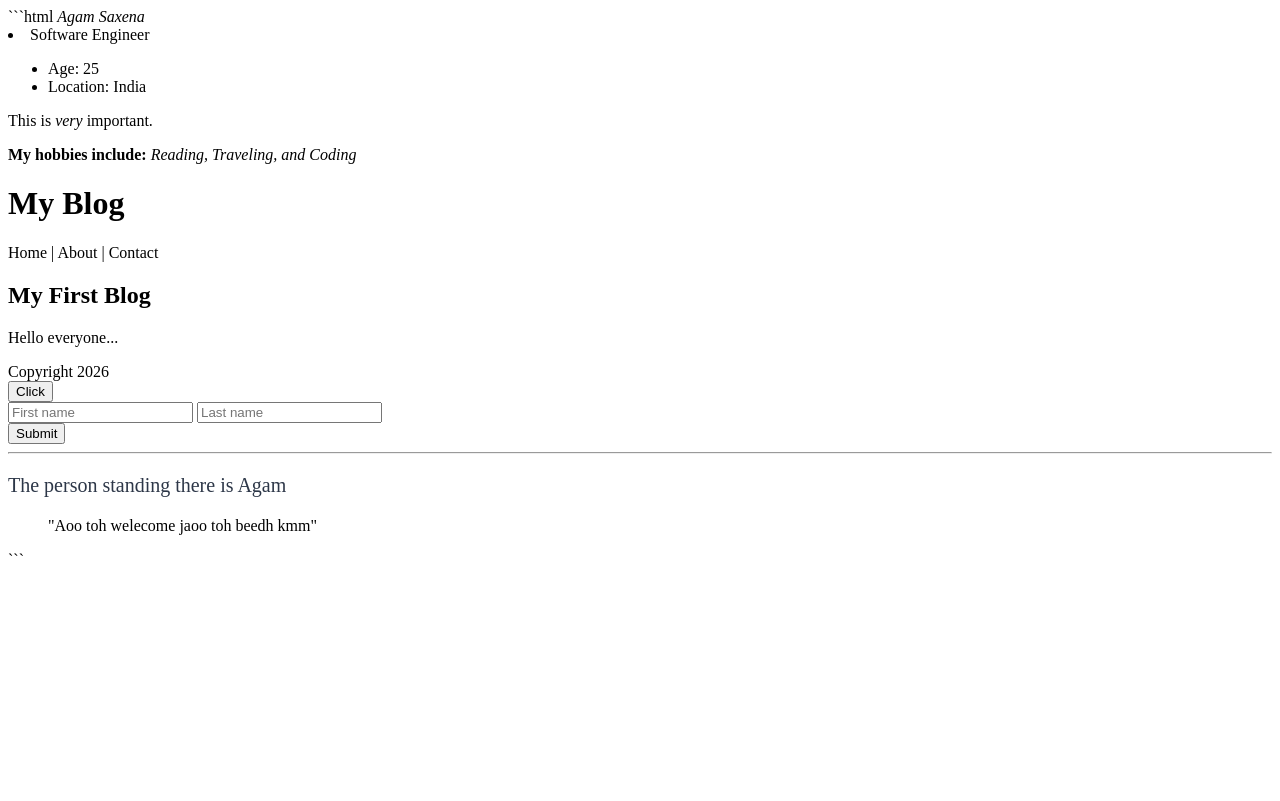
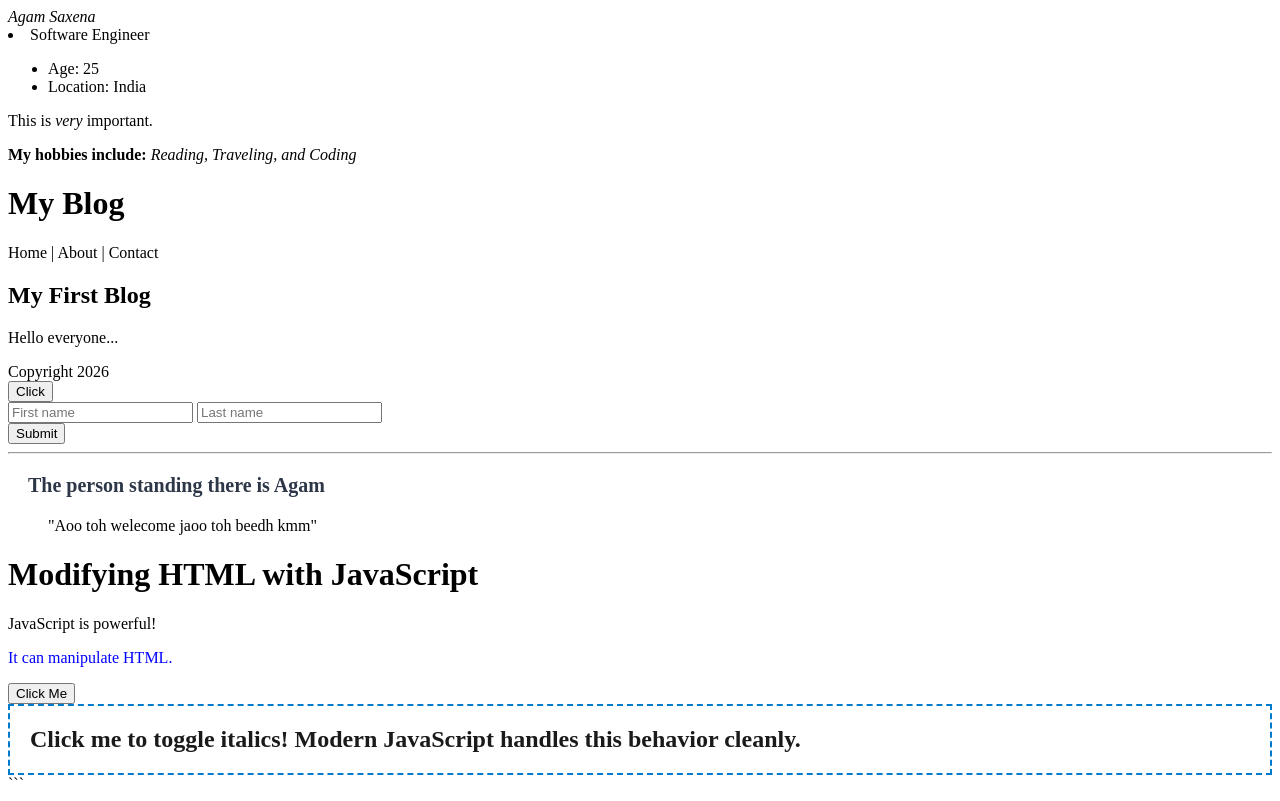
Before and after one commit to imagam18/SDE, a plain HTML site: page index.html in a window 1280 px wide. Drawn offline with Linux system fonts and the light colour scheme.

Commit message:
Java Script html Folder

````diff
--- a/index.html
+++ b/index.html
@@ -1,4 +1,3 @@
-```html
 <!DOCTYPE html>
 <html lang="en">
 
@@ -6,7 +5,7 @@
     <meta charset="UTF-8">
     <meta name="viewport" content="width=device-width, initial-scale=1.0">
     <title>Document</title>
-    <script src="./index.js"></script>
+    <script src="./index.js" defer></script>
     <link rel="stylesheet" href="style.css">
 </head>
 
@@ -57,6 +56,21 @@
     <br>
     <hr>
     <p id="output">The person standing there is <span>Agam</span><blockquote>"Aoo toh welecome jaoo toh beedh kmm"</blockquote></p>
+
+    <h1>Modifying HTML with JavaScript</h1>
+
+     <p id="para1">JavaScript is powerful!</p>
+     <p id="para2">It can manipulate HTML.</p>
+
+
+     <!-- Replace old tags with these -->
+    <!-- No JavaScript mixed in here at all -->
+    <button id="my-clickable-div">Click Me</button>
+
+    <div id="click-demo">
+    Click me to toggle italics! Modern JavaScript handles this behavior cleanly.
+    </div>
+
 </body>
 </html>
 ```
--- a/index.js
+++ b/index.js
@@ -16,3 +16,40 @@ function submitForm() {
         alert("Form submitted!");
     }
 }
+
+document.getElementById("para2").style.color = "blue";
+
+//User response by the javascript code
+
+// Step 1: Find the HTML element in the DOM tree
+const myDiv = document.querySelector("#my-clickable-div");
+
+// Step 2: Define what the handler function should do
+function myClickFunction() {
+     alert("This is a modern JavaScript message!");
+}
+
+// Step 3: Tell the browser to listen for the event entirely in JS
+myDiv.addEventListener("click", myClickFunction);
+
+
+
+
+
+// 1. TARGET: Sabse pehle DOM tree se element ko pakdo
+const demoBox = document.querySelector("#click-demo");
+
+// 2. LOGIC (Handler): Arrow function banao jo decide karega kya karna hai
+const toggleItalics = () => {
+    // Check karo ki kya font pehle se italic hai
+    if (demoBox.style.fontStyle !== "italic") {
+        demoBox.style.fontStyle = "italic";
+        demoBox.style.color = "#ef4444"; // Color bhi badal dete hain maza aayega!
+    } else {
+        demoBox.style.fontStyle = "normal";
+        demoBox.style.color = "#1a1a1a"; // Wapas normal color
+    }
+};
+
+// 3. LISTEN: Browser ko bolo ki click event par nazar rakhe
+demoBox.addEventListener("click", toggleItalics);
--- a/style.css
+++ b/style.css
@@ -1,4 +1,18 @@
 #output {
     font-size: 20px;
     color: #2d3748;
+    font-weight: bold;
+    margin-top: 20px;
+    margin-bottom: 20px;
+    margin-left: 20px;
 }
+
+#click-demo {
+    font-weight: bold;
+    color: #1a1a1a;
+    font-size: 24px;
+    padding: 20px;
+    border: 2px dashed #007acc;
+    cursor: pointer; /* Taaki user ko pata chale ki ispar click kiya ja sakta hai */
+    transition: all 0.3s ease; /* Smmooooth animation ke liye */
+}
````
Also changed, not shown: javascript.html (added).
